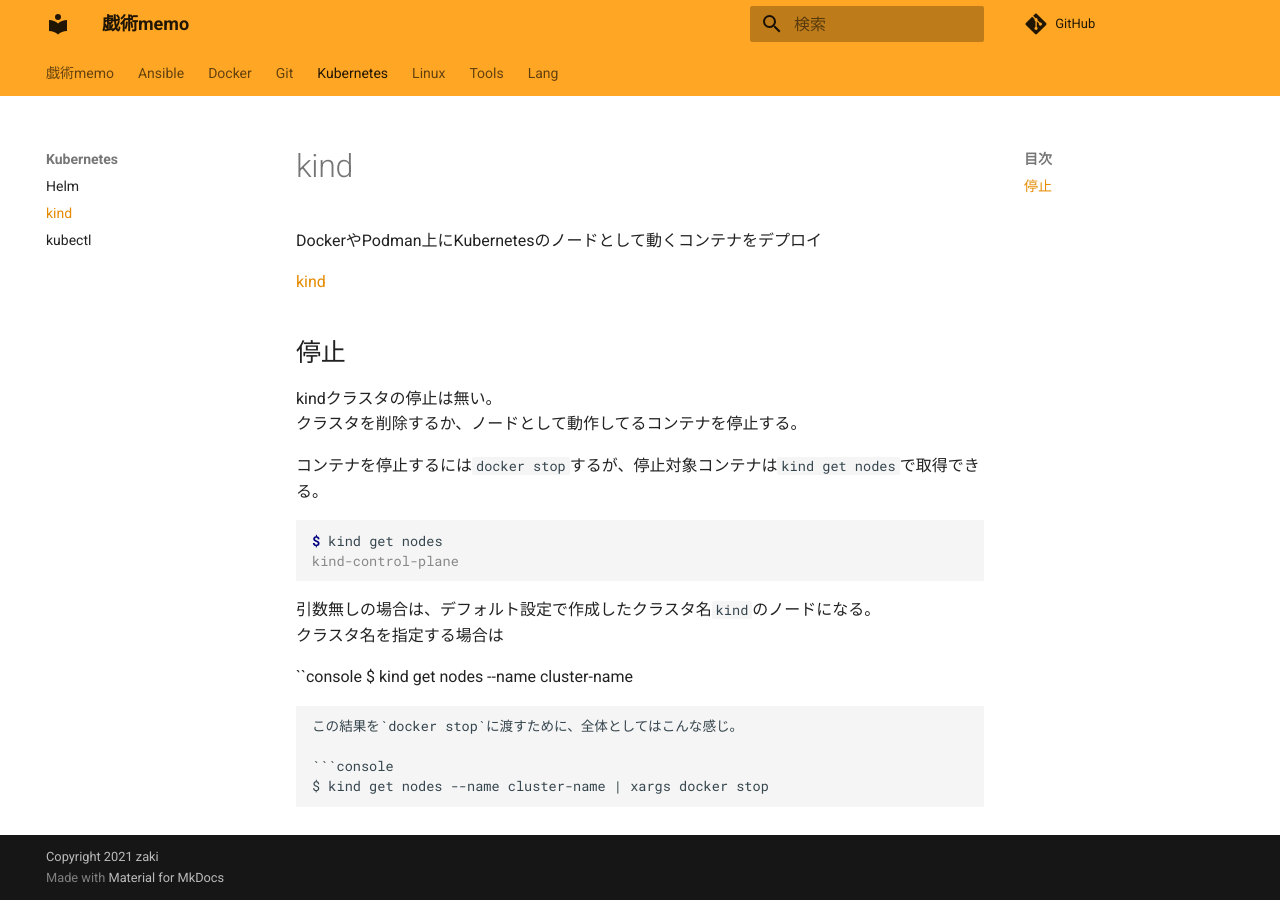
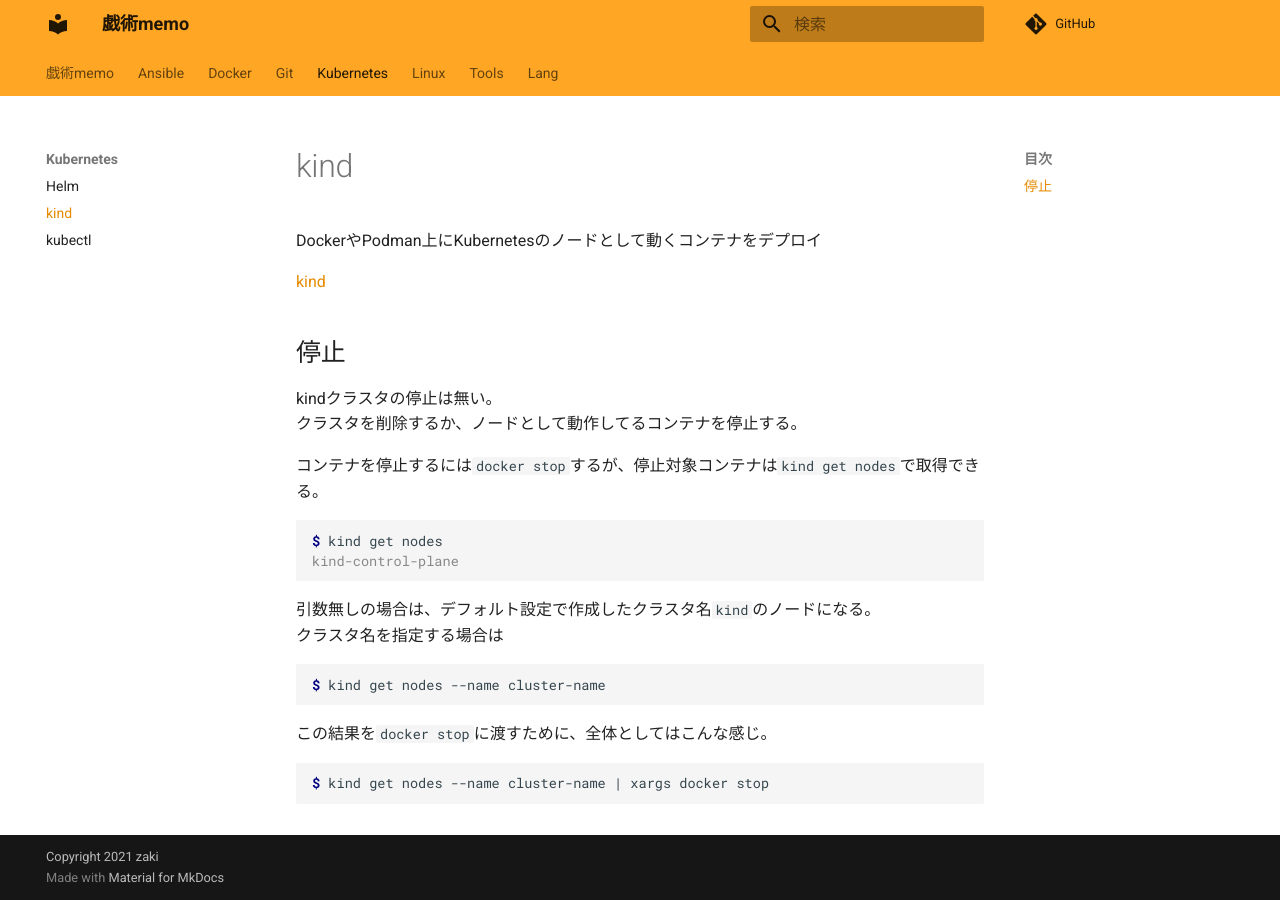
Before and after one commit to zaki-lknr/docs, an MkDocs documentation site: the page built from docs/Kubernetes/kind.md, in a window 1280 px wide. Built offline with MkDocs 1.6.1 and Material for MkDocs 9.7.7, drawn with Linux system fonts in a browser that asks for light colours; comment, search, counter and statistics services are not loaded.

Commit message:
fix: Markdown記法ミス

````diff
--- a/docs/Kubernetes/kind.md
+++ b/docs/Kubernetes/kind.md
@@ -19,7 +19,7 @@ kind-control-plane
 引数無しの場合は、デフォルト設定で作成したクラスタ名`kind`のノードになる。
 クラスタ名を指定する場合は
 
-``console
+```console
 $ kind get nodes --name cluster-name
 ```
 
````
